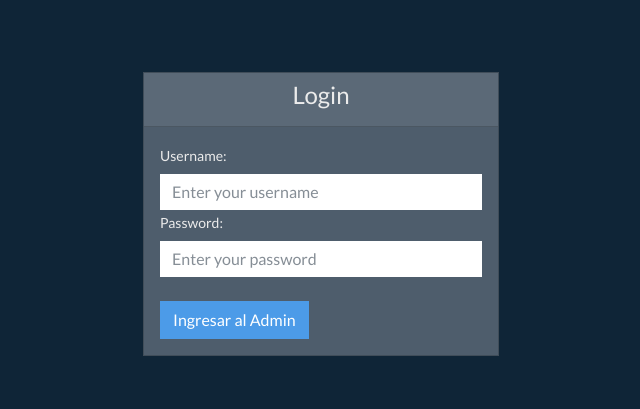
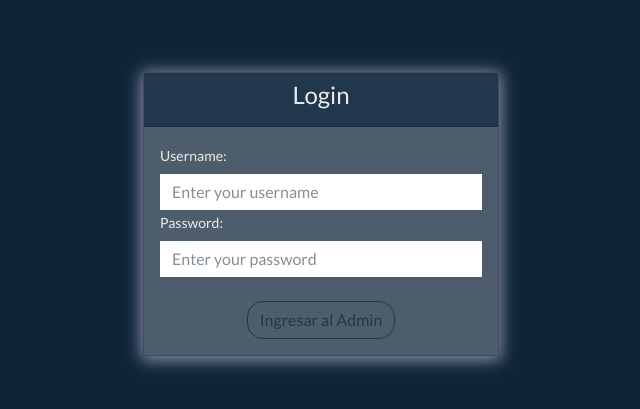
Before and after one commit to jorge-73/Proyecto-Portfolio, a PHP site: page /admin/index.php in a window 1280 px wide. Shown: the top 409 px of the page, without its empty margins (319-959 px from the left). Run offline with PHP 8.4, Linux system fonts and the light colour scheme.

Commit message:
Update Admin

```diff
--- a/admin/index.php
+++ b/admin/index.php
@@ -24,7 +24,7 @@ if ($_POST) {
   <meta name="viewport" content="width=device-width, initial-scale=1, shrink-to-fit=no">
 
   <link rel="stylesheet" href="../css/bootstrap.min.css">
-
+  <link rel="stylesheet" href="../css/style.css">
 </head>
 
 <body>
@@ -36,8 +36,8 @@ if ($_POST) {
 
             <div class="col-md-4">
                 <br><br><br>
-                <div class="card">
-                    <div class="card-header text-center bg-outline-primary">
+                <div class="card" id="card-login">
+                    <div class="card-header text-center bg-dark">
                         <h4>Login</h4>
                     </div>
                     <div class="card-body">
@@ -55,7 +55,7 @@ if ($_POST) {
                                 <label for="password" class="form-label">Password: </label>
                                 <input type="password" class="form-control" name="password" id="password" placeholder="Enter your password">
                             </div><br>
-                            <input type="submit" name="btn" id="btn" value="Ingresar al Admin" class="btn btn-primary">
+                            <input type="submit" name="btn" id="btn" value="Ingresar al Admin" class="btn btn-outline-dark d-block mx-auto rounded-4">
                         </form>
 
                     </div>
--- a/css/style.css
+++ b/css/style.css
@@ -199,6 +199,15 @@ footer {
     border-radius: 50%;
 }
 
+#card-login {
+    box-shadow: 0px 2px 15px 2px var(--primary-shadow);
+    transition: 2s;
+}
+
+#card-login:hover {
+    box-shadow: 0 3px 10px #fff;
+}
+
 @media screen and (max-width: 768px) {
     .icon {
         width: 8.875rem;
```
Also changed, not shown: conn.php (added, +16 -0 lines).
